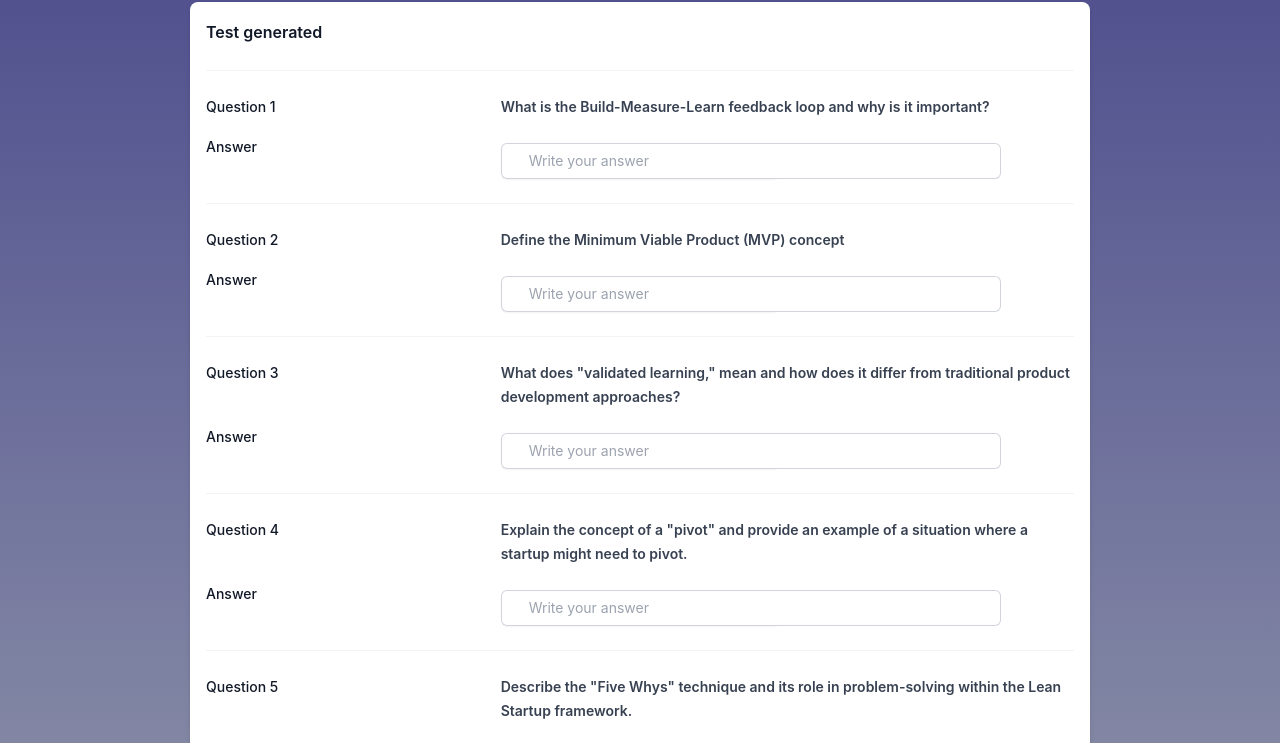
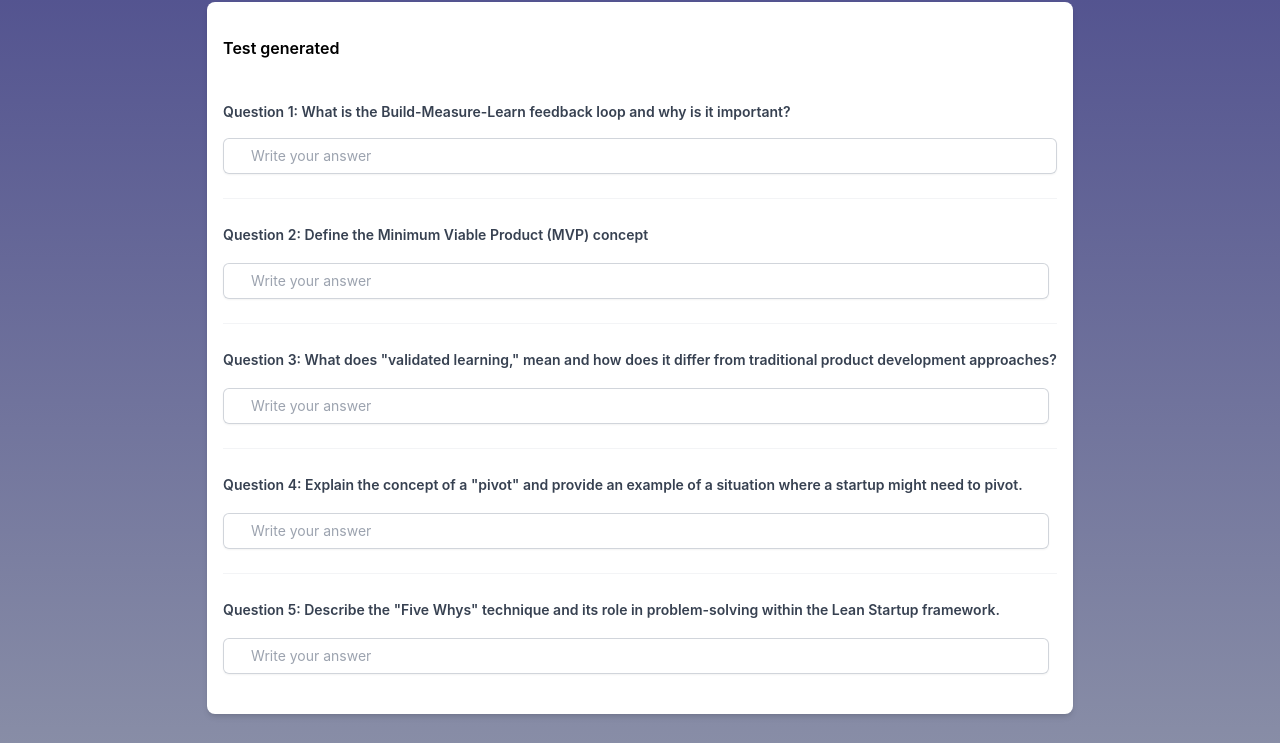
Before and after one commit to Art3Labs/ReadCert, a Next.js app: page / in a window 1280 px wide. Shown: the part 576-1319 px from the top of the page. Built offline with nearby package versions, Linux system fonts and the light colour scheme.

Commit message:
Add files via upload

```diff
--- a/pages/certificate.js
+++ b/pages/certificate.js
@@ -83,7 +83,7 @@ export default function Index() {
                   <div className='flex items-center space-x-4'>
                   </div>
                   <div className='inline-flex items-center font-medium text-primary-600 hover:underline'>
-                    See more courses recommendations
+                    See more course recommendations
                     <svg
                       className='ml-2 w-4 h-4'
                       fill='currentColor'
@@ -105,11 +105,9 @@ export default function Index() {
                 Sign in to your account
               </h2>
               <p className="mt-2 mb-4  text-center text-sm text-gray-500">
-                Not a member?{' '}
-                <a href="#" className="font-semibold leading-6 text-indigo-600 hover:text-indigo-500">
-                  Create your account, it is free!
-                </a>
+              Keep track of your learnings and skills.
               </p>
+
               <form className="space-y-6" action="#" method="POST">
                 <div>
                   <label htmlFor="email" className="block text-sm font-medium leading-6 text-gray-900">
@@ -148,6 +146,7 @@ export default function Index() {
                       className="block w-full rounded-md border-0 py-1.5 text-gray-900 shadow-sm ring-1 ring-inset ring-gray-300 placeholder:text-gray-400 focus:ring-2 focus:ring-inset focus:ring-indigo-600 sm:text-sm sm:leading-6"
                     />
                   </div>
+
                 </div>
 
                 <div>
@@ -158,6 +157,13 @@ export default function Index() {
                     Sign in
                   </button>
                 </div>
+                <p className="mt-2 mb-4  text-center text-sm text-gray-500">
+    Not a member?{' '}
+                <a href="#" className="font-semibold leading-6 text-indigo-600 hover:text-indigo-500">
+                  Create your account, it is free!
+                </a>
+
+              </p>
               </form>
 
             </div>
--- a/pages/index.js
+++ b/pages/index.js
@@ -12,7 +12,7 @@ export default function Index() {
 
       <BigNavbar />
 
-      <section className='bg-gradient-to-b from-indigo-900 to-gray-400 py-5 '>
+      <section className='bg-gradient-to-b from-indigo-900 to-gray-400 py-5 px-5 '>
 
         <div className='p-4 mx-auto max-w-screen-xl lg:pt-2'>
           <div className='mx-auto text-center lg:mb-4'>
@@ -21,7 +21,7 @@ export default function Index() {
               certify and share your new skills
             </h2>
           </div>
-          <div className='grid gap-8 lg:grid-cols-1 sm:grid-cols-2 mx-auto content-center justify-center' style={{ maxWidth: "1200px" }} >
+          <div className='px-5 grid gap-8 lg:grid-cols-1 sm:grid-cols-1 mx-auto content-center justify-center px-5' style={{ maxWidth: "1200px" }} >
 
             <article className='p-4 bg-white rounded-lg  border-gray-200 shadow-md mx-auto' style={{ maxWidth: "450px" }}>
               <div className='flex justify-between items-center mb-5 text-gray-500'>
@@ -63,16 +63,16 @@ export default function Index() {
 
             </article>
 
-            <div className='p-4 bg-white rounded-lg  border-gray-200 shadow-md mx-auto' style={{ maxWidth: "900px" }}>
-              <div className="px-4 sm:px-0">
-                <h3 className="text-base font-semibold leading-7 text-gray-900">Test generated</h3>
+            <article className='p-4 bg-white rounded-lg  border-gray-200 shadow-md mx-auto' style={{ maxWidth: "900px" }}>
+              <div className="p-4 sm:px-0">
+                <h3 className="text-base font-semibold leading-7 text-gray-">Test generated</h3>
               </div>
-              <div className="mt-6 border-t border-gray-100">
+              <div className="flex items-center justify-center w-full" >
                 <dl className="divide-y divide-gray-100">
-                  <div className="px-4 py-6 sm:grid sm:grid-cols-3 sm:gap-4 sm:px-0">
-                    <dt className="text-sm font-medium leading-6 text-gray-900">Question 1</dt>
-                    <dd className="mt-1 text-sm font-semibold leading-6 text-gray-700 sm:col-span-2 sm:mt-0">        What is the Build-Measure-Learn feedback loop and why is it important? </dd>
-                    <dt className="text-sm font-medium leading-6 text-gray-900">Answer</dt>
+                  <div className="px-4 py-6 sm:grid sm:grid-cols-1 sm:gap-2 sm:px-0">
+
+                    <dd className="mt-1 text-sm font-semibold text-gray-700 sm:mt-0">  Question 1:       What is the Build-Measure-Learn feedback loop and why is it important? </dd>
+
                     <div className="relative mt-2 rounded-md shadow-sm">
                       <input
                         type="text"
@@ -80,14 +80,14 @@ export default function Index() {
                         id="price"
                         className="block w-full rounded-md border-0 py-1.5 pl-7 pr-20 text-gray-900 ring-1 ring-inset ring-gray-300 placeholder:text-gray-400 focus:ring-2 focus:ring-inset focus:ring-indigo-600 sm:text-sm sm:leading-6"
                         placeholder="Write your answer"
-                        style={{ minWidth: "500px" }}
+
                       />
                     </div>
                   </div>
-                  <div className="px-4 py-6 sm:grid sm:grid-cols-3 sm:gap-4 sm:px-0">
-                    <dt className="text-sm font-medium leading-6 text-gray-900">Question 2</dt>
-                    <dd className="mt-1 text-sm font-semibold leading-6 text-gray-700 sm:col-span-2 sm:mt-0">        Define the  Minimum Viable Product (MVP) concept</dd>
-                    <dt className="text-sm font-medium leading-6 text-gray-900">Answer</dt>
+                  <div className="px-4 py-6 sm:grid sm:grid-cols-1 sm:gap-2 sm:px-0">
+
+                    <dd className="mt-1 text-sm font-semibold leading-6 text-gray-700 sm:col-span-2 sm:mt-0">Question 2:        Define the  Minimum Viable Product (MVP) concept</dd>
+
                     <div className="relative mt-2 rounded-md shadow-sm">
                       <input
                         type="text"
@@ -95,14 +95,14 @@ export default function Index() {
                         id="price"
                         className="block w-full rounded-md border-0 py-1.5 pl-7 pr-20 text-gray-900 ring-1 ring-inset ring-gray-300 placeholder:text-gray-400 focus:ring-2 focus:ring-inset focus:ring-indigo-600 sm:text-sm sm:leading-6"
                         placeholder="Write your answer "
-                        style={{ minWidth: "500px" }}
+
                       />
                     </div>
                   </div>
-                  <div className="px-4 py-6 sm:grid sm:grid-cols-3 sm:gap-4 sm:px-0">
-                    <dt className="text-sm font-medium leading-6 text-gray-900">Question 3</dt>
-                    <dd className="mt-1 text-sm font-semibold leading-6 text-gray-700 sm:col-span-2 sm:mt-0">         What does "validated learning," mean and how does it differ from traditional product development approaches? </dd>
-                    <dt className="text-sm font-medium leading-6 text-gray-900">Answer</dt>
+                  <div className="px-4 py-6 sm:grid sm:grid-cols-1 sm:gap-2 sm:px-0">
+
+                    <dd className="mt-1 text-sm font-semibold leading-6 text-gray-700 sm:col-span-2 sm:mt-0">Question 3:         What does "validated learning," mean and how does it differ from traditional product development approaches? </dd>
+
                     <div className="relative mt-2 rounded-md shadow-sm">
                       <input
                         type="text"
@@ -110,14 +110,12 @@ export default function Index() {
                         id="price"
                         className="block w-full rounded-md border-0 py-1.5 pl-7 pr-20 text-gray-900 ring-1 ring-inset ring-gray-300 placeholder:text-gray-400 focus:ring-2 focus:ring-inset focus:ring-indigo-600 sm:text-sm sm:leading-6"
                         placeholder="Write your answer"
-                        style={{ minWidth: "500px" }}
+
                       />
                     </div>
                   </div>
-                  <div className="px-4 py-6 sm:grid sm:grid-cols-3 sm:gap-4 sm:px-0">
-                    <dt className="text-sm font-medium leading-6 text-gray-900">Question 4</dt>
-                    <dd className="mt-1 text-sm font-semibold leading-6 text-gray-700 sm:col-span-2 sm:mt-0">        Explain the concept of a "pivot" and provide an example of a situation where a startup might need to pivot.</dd>
-                    <dt className="text-sm font-medium leading-6 text-gray-900">Answer</dt>
+                  <div className="px-4 py-6 sm:grid sm:grid-cols-1 sm:gap-2 sm:px-0">
+                    <dd className="mt-1 text-sm font-semibold leading-6 text-gray-700 sm:col-span-2 sm:mt-0"> Question 4:       Explain the concept of a "pivot" and provide an example of a situation where a startup might need to pivot.</dd>
                     <div className="relative mt-2 rounded-md shadow-sm">
                       <input
                         type="text"
@@ -125,15 +123,15 @@ export default function Index() {
                         id="price"
                         className="mx-auto px-auto block w-full rounded-md border-0 py-1.5 pl-7 pr-20 text-gray-900 ring-1 ring-inset ring-gray-300 placeholder:text-gray-400 focus:ring-2 focus:ring-inset focus:ring-indigo-600 sm:text-sm sm:leading-6"
                         placeholder="Write your answer"
-                        style={{ minWidth: "500px" }}
+
                       />
                     </div>
                   </div>
-                  <div className="px-4 py-6 sm:grid sm:grid-cols-3 sm:gap-4 sm:px-0">
-                    <dt className="text-sm font-medium leading-6 text-gray-900">Question 5</dt>
-                    <dd className="mt-1 text-sm font-semibold leading-6 text-gray-700 sm:col-span-2 sm:mt-0">        Describe the "Five Whys" technique and its role in problem-solving within the Lean Startup framework. </dd>
+                  <div className="px-4 py-6 sm:grid sm:grid-cols-1 sm:gap-2 sm:px-0">
 
-                    <dt className="text-sm font-medium leading-6 text-gray-900">Answer</dt>
+                    <dd className="mt-1 text-sm font-semibold leading-6 text-gray-700 sm:col-span-2 sm:mt-0">Question 5:       Describe the "Five Whys" technique and its role in problem-solving within the Lean Startup framework. </dd>
+
+
                     <div className="relative mt-2 rounded-md shadow-sm">
                       <input
                         type="text"
@@ -148,11 +146,10 @@ export default function Index() {
 
                 </dl>
               </div>
-            </div>
+              </article>
 
 
-
-            <article className='p-4 bg-white rounded-lg border-gray-200 shadow-md mx-auto' style={{ minWidth: "450px" }}>
+            <article className='p-4 bg-white rounded-lg  border-gray-200 shadow-md mx-auto' style={{ maxWidth: "450px" }}>
               <div>
                 <label htmlFor="price" className="block text-sm font-medium leading-6 text-gray-900">
                   Name
```
